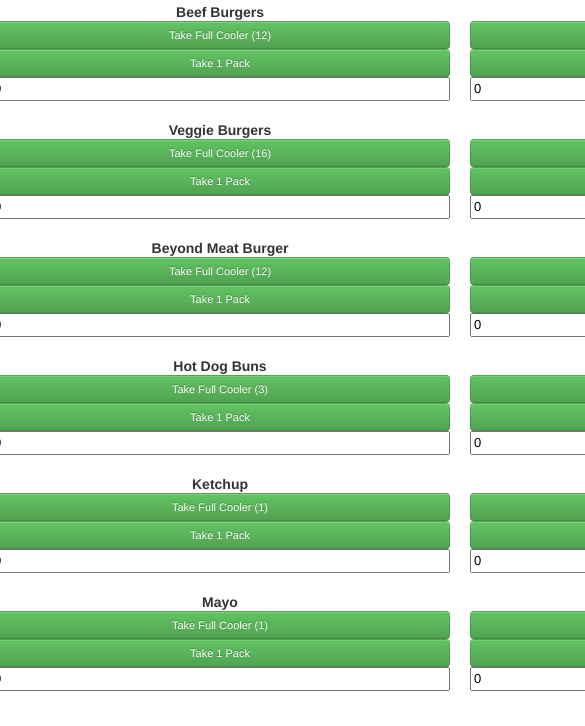
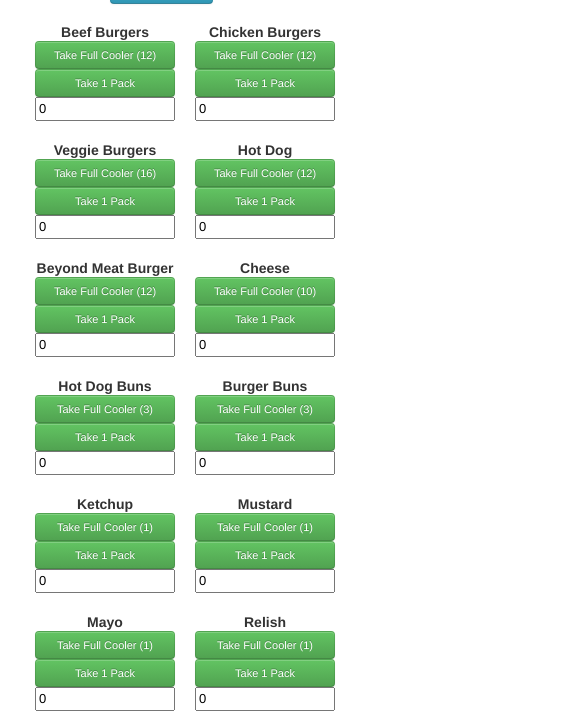
Before and after one commit to McGillEUS/oap-foodtracker, a plain HTML site: page index.html in a window 390 px wide. Shown: the part 94-820 px from the top of the page, 585 px wide, since content can reach past the window. Drawn offline with Linux system fonts and the light colour scheme.

Commit message:
improve responsive button layout

```diff
--- a/css/application.css
+++ b/css/application.css
@@ -25,24 +25,100 @@
 	padding: 10px;
 }
 /* As the screen shrinks, decrease the number of input columns per row */
-@media screen and (max-width: 1200px) {
+@media screen and (max-width: 980px) {
+	.container {
+		width: 860px;
+	}
 	.input-column {
-		width: 25%;
+		width: 20%;	/* 5 columns */
+	}
+}
+@media screen and (max-width: 880px) {
+	.container {
+		width: 780px;
+	}
+	.input-column {
+		width: 25%;	/* 4 columns */
 	}
 }
 @media screen and (max-width: 800px) {
+	.container {
+		width: 700px;
+	}
 	.input-column {
-		width: 33%;
+		width: 25%;	/* 4 columns */
 	}
 }
-@media screen and (max-width: 600px) {
+@media screen and (max-width: 720px) {
+	.container {
+		width: 620px;
+	}
 	.input-column {
-		width: 50%;
+		width: 25%;	/* 4 columns */
 	}
 }
-@media screen and (max-width: 300px) {
+@media screen and (max-width: 640px) {
+	.container {
+		width: 540px;
+	}
 	.input-column {
-		width: 100%;
+		width: 33.3%; /* 3 columns */
+	}
+}
+@media screen and (max-width: 560px) {
+	.container {
+		width: 460px;
+	}
+	.input-column {
+		width: 33.3%; /* 3 columns */
+	}
+}
+@media screen and (max-width: 480px) {
+	.container {
+		width: 380px;
+	}
+	.input-column {
+		width: 50%; /* 2 columns */
+	}
+}
+@media screen and (max-width: 400px) {
+	.container {
+		width: 300px;
+	}
+	.input-column {
+		width: 50%; /* 2 columns */
+	}
+}
+@media screen and (max-width: 320px) {
+	.container {
+		width: 220px;
+	}
+	.input-column {
+		width: 100%; /* 1 column */
+	}
+}
+@media screen and (max-width: 240px) {
+	.container {
+		width: 140px;
+	}
+	.input-column {
+		width: 100%; /* 1 column */
+	}
+}
+@media screen and (max-width: 160px) {
+	.container {
+		width: 60px;
+	}
+	.input-column {
+		width: 100%; /* 1 column */
+	}
+}
+@media screen and (max-width: 80px) {
+	.container {
+		width: 80px;
+	}
+	.input-column {
+		width: 100%; /* 1 column */
 	}
 }
 .input-column-item {
```
